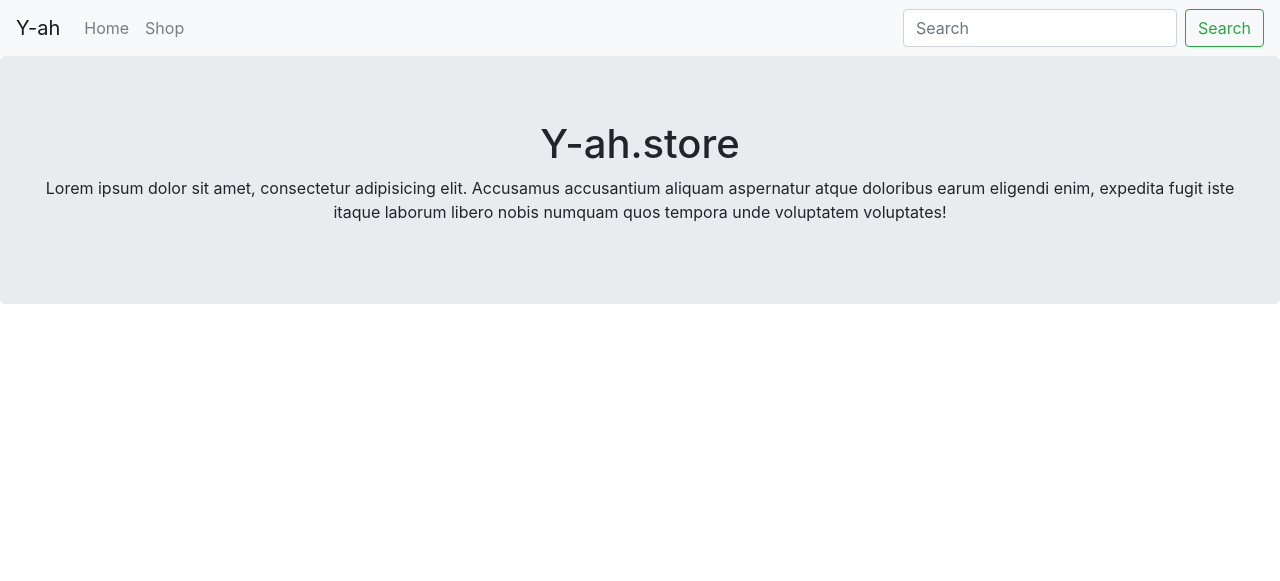
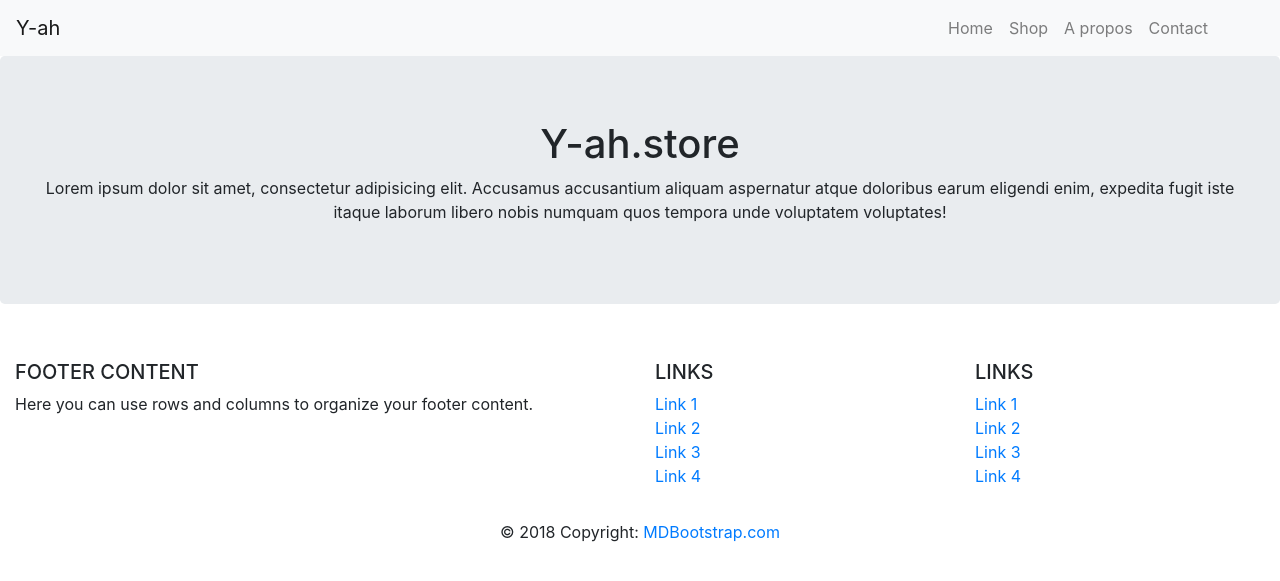
Before and after one commit to Tanguy06/Y-ah, a Symfony app: template Ecommerce/templates/home/home.html.twig in a window 1280 px wide. Shown: the top 581 px of the page. Run offline with Twig, Linux system fonts and the light colour scheme; the template is opened without the code that fills it, so the values that code supplies are empty; some libraries are stand-ins or nearby versions.

Commit message:
Séparation header et footer de "base.html.twig" + debut de design "shop.html.twig"

```diff
--- a/Ecommerce/templates/base.html.twig
+++ b/Ecommerce/templates/base.html.twig
@@ -7,30 +7,12 @@
         {% block stylesheets %}{% endblock %}
     </head>
     <body>
-
-    <nav class="navbar navbar-expand-lg navbar-light bg-light">
-        <a class="navbar-brand" href="{{ path('home') }}">Y-ah</a>
-        <button class="navbar-toggler" type="button" data-toggle="collapse" data-target="#navbarSupportedContent" aria-controls="navbarSupportedContent" aria-expanded="false" aria-label="Toggle navigation">
-            <span class="navbar-toggler-icon"></span>
-        </button>
-
-        <div class="collapse navbar-collapse" id="navbarSupportedContent">
-            <ul class="navbar-nav mr-auto">
-                <li class="nav-item">
-                    <a class="nav-link {% if current_menu is defined and current_menu == 'Home' %} active {% endif %} " href="{{ path('home') }}">Home</a>
-                </li>
-                <li class="nav-item">
-                    <a class="nav-link {% if current_menu is defined and current_menu == 'Shop' %} active {% endif %}" href="{{ path('shop') }}">Shop</a>
-                </li>
-            </ul>
-            <form class="form-inline my-2 my-lg-0">
-                <input class="form-control mr-sm-2" type="search" placeholder="Search" aria-label="Search">
-                <button class="btn btn-outline-success my-2 my-sm-0" type="submit">Search</button>
-            </form>
-        </div>
-    </nav>
-
+    {% include 'header.html.twig' %}
         {% block body %}{% endblock %}
+    <script src="https://code.jquery.com/jquery-3.3.1.slim.min.js" integrity="sha384-q8i/X+965DzO0rT7abK41JStQIAqVgRVzpbzo5smXKp4YfRvH+8abtTE1Pi6jizo" crossorigin="anonymous"></script>
+    <script src="https://cdnjs.cloudflare.com/ajax/libs/popper.js/1.14.7/umd/popper.min.js" integrity="sha384-UO2eT0CpHqdSJQ6hJty5KVphtPhzWj9WO1clHTMGa3JDZwrnQq4sF86dIHNDz0W1" crossorigin="anonymous"></script>
+    <script src="https://stackpath.bootstrapcdn.com/bootstrap/4.3.1/js/bootstrap.min.js" integrity="sha384-JjSmVgyd0p3pXB1rRibZUAYoIIy6OrQ6VrjIEaFf/nJGzIxFDsf4x0xIM+B07jRM" crossorigin="anonymous"></script>
         {% block javascripts %}{% endblock %}
+    {% include 'footer.html.twig' %}
     </body>
 </html>
--- /dev/null
+++ b/Ecommerce/templates/footer.html.twig
@@ -0,0 +1,83 @@
+<!-- Footer -->
+<footer class="page-footer font-small blue pt-4">
+
+    <!-- Footer Links -->
+    <div class="container-fluid text-center text-md-left">
+
+        <!-- Grid row -->
+        <div class="row">
+
+            <!-- Grid column -->
+            <div class="col-md-6 mt-md-0 mt-3">
+
+                <!-- Content -->
+                <h5 class="text-uppercase">Footer Content</h5>
+                <p>Here you can use rows and columns to organize your footer content.</p>
+
+            </div>
+            <!-- Grid column -->
+
+            <hr class="clearfix w-100 d-md-none pb-3">
+
+            <!-- Grid column -->
+            <div class="col-md-3 mb-md-0 mb-3">
+
+                <!-- Links -->
+                <h5 class="text-uppercase">Links</h5>
+
+                <ul class="list-unstyled">
+                    <li>
+                        <a href="#!">Link 1</a>
+                    </li>
+                    <li>
+                        <a href="#!">Link 2</a>
+                    </li>
+                    <li>
+                        <a href="#!">Link 3</a>
+                    </li>
+                    <li>
+                        <a href="#!">Link 4</a>
+                    </li>
+                </ul>
+
+            </div>
+            <!-- Grid column -->
+
+            <!-- Grid column -->
+            <div class="col-md-3 mb-md-0 mb-3">
+
+                <!-- Links -->
+                <h5 class="text-uppercase">Links</h5>
+
+                <ul class="list-unstyled">
+                    <li>
+                        <a href="#!">Link 1</a>
+                    </li>
+                    <li>
+                        <a href="#!">Link 2</a>
+                    </li>
+                    <li>
+                        <a href="#!">Link 3</a>
+                    </li>
+                    <li>
+                        <a href="#!">Link 4</a>
+                    </li>
+                </ul>
+
+            </div>
+            <!-- Grid column -->
+
+        </div>
+        <!-- Grid row -->
+
+    </div>
+    <!-- Footer Links -->
+
+    <!-- Copyright -->
+    <div class="footer-copyright text-center py-3">© 2018 Copyright:
+        <a href="https://mdbootstrap.com/education/bootstrap/"> MDBootstrap.com</a>
+    </div>
+    <!-- Copyright -->
+
+</footer>
+<!-- Footer -->
--- /dev/null
+++ b/Ecommerce/templates/header.html.twig
@@ -0,0 +1,23 @@
+<nav class="navbar navbar-expand-lg navbar-light bg-light">
+    <a class="navbar-brand" href="{{ path('home') }}">Y-ah</a>
+    <button class="navbar-toggler" type="button" data-toggle="collapse" data-target="#navbarSupportedContent" aria-controls="navbarSupportedContent" aria-expanded="false" aria-label="Toggle navigation">
+        <span class="navbar-toggler-icon"></span>
+    </button>
+
+    <div class="collapse navbar-collapse" id="navbarSupportedContent">
+        <ul class="navbar-nav  ml-auto mr-5">
+            <li class="nav-item">
+                <a class="nav-link {% if current_menu is defined and current_menu == 'Home' %} active {% endif %} " href="{{ path('home') }}">Home</a>
+            </li>
+            <li class="nav-item">
+                <a class="nav-link {% if current_menu is defined and current_menu == 'Shop' %} active {% endif %}" href="{{ path('shop') }}">Shop</a>
+            </li>
+            <li class="nav-item">
+                <a class="nav-link" href="#">A propos</a>
+            </li>
+            <li class="nav-item">
+                <a class="nav-link" href="#">Contact</a>
+            </li>
+        </ul>
+    </div>
+</nav>
--- a/Ecommerce/templates/home/home.html.twig
+++ b/Ecommerce/templates/home/home.html.twig
@@ -1,5 +1,6 @@
 {% extends 'base.html.twig' %}
 
+{% block title 'Y-ah' %}
 {% block body %}
 <div class="jumbotron text-center">
     <h1>Y-ah.store</h1>
--- a/Ecommerce/templates/shop/show.html.twig
+++ b/Ecommerce/templates/shop/show.html.twig
@@ -1,5 +1,6 @@
 {% extends 'base.html.twig' %}
 
+{% block title property.name %}
 {% block body %}
      <h1 class="container">
          {{ property.name }}
```
Also changed, not shown: Ecommerce/src/Entity/Property.php (+16 -0 lines), Ecommerce/templates/shop/index.html.twig (+75 -12 lines).
